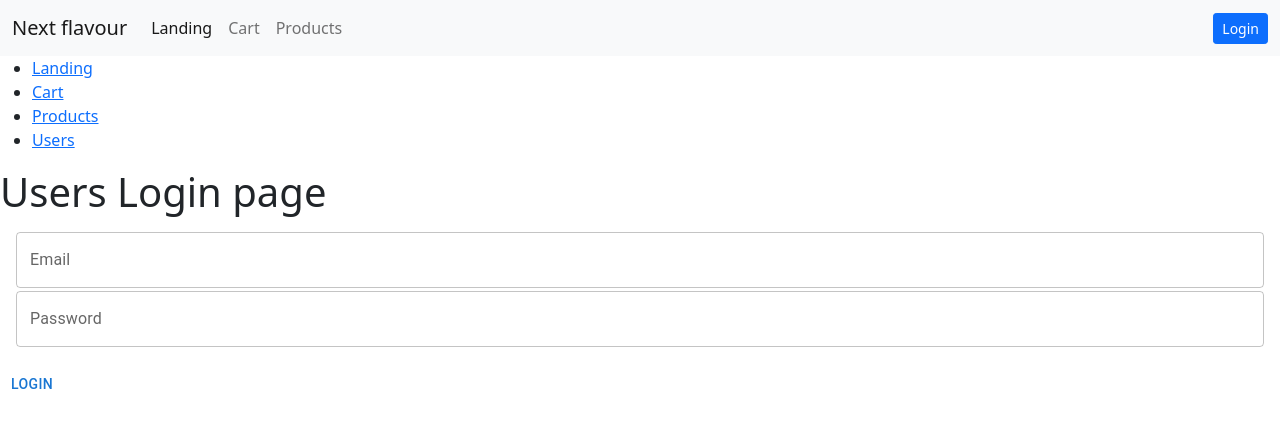
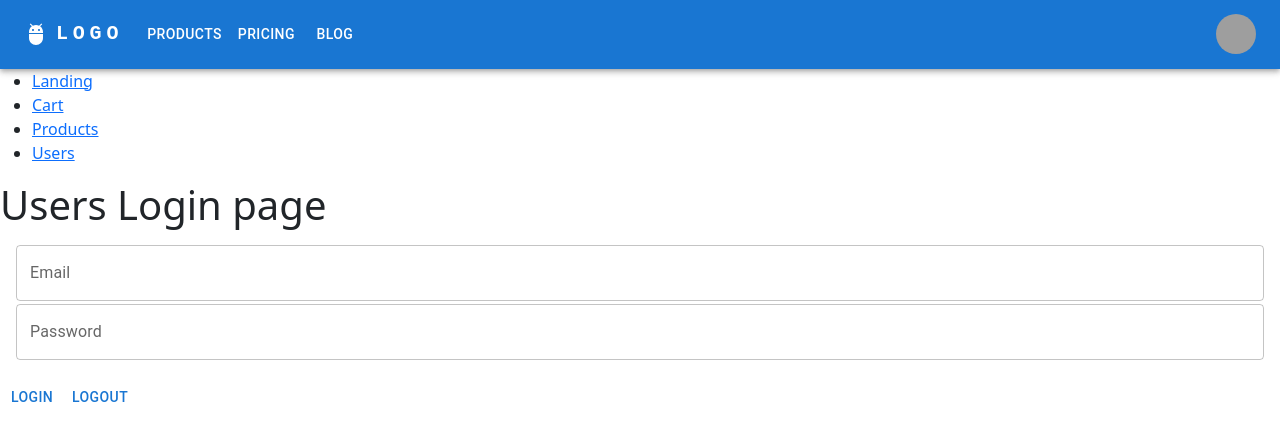
Before and after one commit to henryheyhey92/next-flavour, a React (Create React App) app: page /users in a window 1280 px wide. Shown: the top 440 px of the page. Built offline with nearby package versions, Linux system fonts and the light colour scheme; grey boxes are pictures that could not be loaded.

Commit message:
add login with master detail context

```diff
--- a/package.json
+++ b/package.json
@@ -5,6 +5,7 @@
   "dependencies": {
     "@emotion/react": "^11.9.0",
     "@emotion/styled": "^11.8.1",
+    "@mui/icons-material": "^5.6.2",
     "@mui/material": "^5.7.0",
     "@mui/styled-engine-sc": "^5.7.0",
     "@testing-library/jest-dom": "^5.16.4",
@@ -16,6 +17,7 @@
     "react-dom": "^18.1.0",
     "react-router-dom": "^6.3.0",
     "react-scripts": "5.0.1",
+    "stripe": "^9.0.0",
     "styled-components": "^5.3.5",
     "web-vitals": "^2.1.4"
   },
--- a/src/App.js
+++ b/src/App.js
@@ -4,43 +4,17 @@
 import Products from './pages/products/Products'
 import Users from './pages/users/Users';
 import Profile from './pages/users/Profile';
+import Navbar from './Navbar';
 import 'bootstrap/dist/css/bootstrap.min.css'
+import UsersProvider from "./contexts/UsersProvider";
+import React from "react";
 
 
 
 function App() {
   return (
     <Router>
-      <nav class="navbar navbar-expand-lg navbar-light bg-light">
-        <div class="container-fluid">
-          <a class="navbar-brand" href="/">Next flavour</a>
-          <button class="navbar-toggler" type="button" data-bs-toggle="collapse" data-bs-target="#navbarNav" aria-controls="navbarNav" aria-expanded="false" aria-label="Toggle navigation">
-            <span class="navbar-toggler-icon"></span>
-          </button>
-          <div class="collapse navbar-collapse" id="navbarNav">
-            <ul class="navbar-nav">
-              <li class="nav-item">
-                <a class="nav-link active" aria-current="page" href="/">Landing</a>
-              </li>
-              <li class="nav-item">
-                <a class="nav-link" href="/cart">Cart</a>
-              </li>
-              <li class="nav-item">
-                <a class="nav-link" href="/products">Products</a>
-              </li>
-            </ul>
-          </div>
-          <div>
-            {/* <a href="/cart" class="ml-3 btn btn-primary btn-sm">Cart</a> */}
-
-            {/* <a href="/logout" class="ml-3 btn btn-primary btn-sm">Logout</a> */}
-
-            <a href="/" class="ml-3 btn btn-primary btn-sm">Login</a>
-
-
-          </div>
-        </div>
-      </nav>
+      <Navbar />
       <nav>
         <ul>
           <li>
@@ -58,22 +32,19 @@
 
         </ul>
       </nav>
+      <UsersProvider>
         <Routes>
           {/* Landing route */}
           <Route path="/" element={<Landing />} />
-
+          {/* Users route */}
+          <Route path="/users" element={<Users />} />
           {/* Cart route */}
           <Route path="/cart" element={<Cart />} />
-
-
           {/* Contact Us route */}
           <Route path="/products" element={<Products />} />
-
-        {/* Users route */}
-        <Route path="/users" element={<Users />} />
-
-        <Route path="/Profile" element={<Profile/>} />
+          <Route path="/Profile" element={<Profile />} />
         </Routes>
+      </UsersProvider>
     </Router>
   );
 }
--- /dev/null
+++ b/src/Navbar.js
@@ -0,0 +1,162 @@
+import * as React from 'react';
+import AppBar from '@mui/material/AppBar';
+import Box from '@mui/material/Box';
+import Toolbar from '@mui/material/Toolbar';
+import IconButton from '@mui/material/IconButton';
+import Typography from '@mui/material/Typography';
+import Menu from '@mui/material/Menu';
+import MenuIcon from '@mui/icons-material/Menu';
+import Container from '@mui/material/Container';
+import Avatar from '@mui/material/Avatar';
+import Button from '@mui/material/Button';
+import Tooltip from '@mui/material/Tooltip';
+import MenuItem from '@mui/material/MenuItem';
+import AdbIcon from '@mui/icons-material/Adb';
+
+const pages = ['Products', 'Pricing', 'Blog'];
+const settings = ['Profile', 'Account', 'Dashboard', 'Logout'];
+
+const ResponsiveAppBar = () => {
+  const [anchorElNav, setAnchorElNav] = React.useState(null);
+  const [anchorElUser, setAnchorElUser] = React.useState(null);
+
+  const handleOpenNavMenu = (event) => {
+    setAnchorElNav(event.currentTarget);
+  };
+  const handleOpenUserMenu = (event) => {
+    setAnchorElUser(event.currentTarget);
+  };
+
+  const handleCloseNavMenu = () => {
+    setAnchorElNav(null);
+  };
+
+  const handleCloseUserMenu = () => {
+    setAnchorElUser(null);
+  };
+
+  return (
+    <AppBar position="static">
+      <Container maxWidth="xl">
+        <Toolbar disableGutters>
+          <AdbIcon sx={{ display: { xs: 'none', md: 'flex' }, mr: 1 }} />
+          <Typography
+            variant="h6"
+            noWrap
+            component="a"
+            href="/"
+            sx={{
+              mr: 2,
+              display: { xs: 'none', md: 'flex' },
+              fontFamily: 'monospace',
+              fontWeight: 700,
+              letterSpacing: '.3rem',
+              color: 'inherit',
+              textDecoration: 'none',
+            }}
+          >
+            LOGO
+          </Typography>
+
+          <Box sx={{ flexGrow: 1, display: { xs: 'flex', md: 'none' } }}>
+            <IconButton
+              size="large"
+              aria-label="account of current user"
+              aria-controls="menu-appbar"
+              aria-haspopup="true"
+              onClick={handleOpenNavMenu}
+              color="inherit"
+            >
+              <MenuIcon />
+            </IconButton>
+            <Menu
+              id="menu-appbar"
+              anchorEl={anchorElNav}
+              anchorOrigin={{
+                vertical: 'bottom',
+                horizontal: 'left',
+              }}
+              keepMounted
+              transformOrigin={{
+                vertical: 'top',
+                horizontal: 'left',
+              }}
+              open={Boolean(anchorElNav)}
+              onClose={handleCloseNavMenu}
+              sx={{
+                display: { xs: 'block', md: 'none' },
+              }}
+            >
+              {pages.map((page) => (
+                <MenuItem key={page} onClick={handleCloseNavMenu}>
+                  <Typography textAlign="center">{page}</Typography>
+                </MenuItem>
+              ))}
+            </Menu>
+          </Box>
+          <AdbIcon sx={{ display: { xs: 'flex', md: 'none' }, mr: 1 }} />
+          <Typography
+            variant="h5"
+            noWrap
+            component="a"
+            href=""
+            sx={{
+              mr: 2,
+              display: { xs: 'flex', md: 'none' },
+              flexGrow: 1,
+              fontFamily: 'monospace',
+              fontWeight: 700,
+              letterSpacing: '.3rem',
+              color: 'inherit',
+              textDecoration: 'none',
+            }}
+          >
+            LOGO
+          </Typography>
+          <Box sx={{ flexGrow: 1, display: { xs: 'none', md: 'flex' } }}>
+            {pages.map((page) => (
+              <Button
+                key={page}
+                onClick={handleCloseNavMenu}
+                sx={{ my: 2, color: 'white', display: 'block' }}
+              >
+                {page}
+              </Button>
+            ))}
+          </Box>
+
+          <Box sx={{ flexGrow: 0 }}>
+            <Tooltip title="Open settings">
+              <IconButton onClick={handleOpenUserMenu} sx={{ p: 0 }}>
+                <Avatar alt="Remy Sharp" src="/static/images/avatar/2.jpg" />
+              </IconButton>
+            </Tooltip>
+            <Menu
+              sx={{ mt: '45px' }}
+              id="menu-appbar"
+              anchorEl={anchorElUser}
+              anchorOrigin={{
+                vertical: 'top',
+                horizontal: 'right',
+              }}
+              keepMounted
+              transformOrigin={{
+                vertical: 'top',
+                horizontal: 'right',
+              }}
+              open={Boolean(anchorElUser)}
+              onClose={handleCloseUserMenu}
+            >
+              {settings.map((setting) => (
+                <MenuItem key={setting} onClick={handleCloseUserMenu}>
+                  <Typography textAlign="center">{setting}</Typography>
+                </MenuItem>
+              ))}
+            </Menu>
+          </Box>
+        </Toolbar>
+      </Container>
+    </AppBar>
+  );
+};
+export default ResponsiveAppBar;
--- /dev/null
+++ b/src/contexts/UsersContext.js
@@ -0,0 +1,4 @@
+import React from 'react';
+
+const UsersContext = React.createContext({});
+export default UsersContext;
--- /dev/null
+++ b/src/contexts/UsersProvider.js
@@ -0,0 +1,75 @@
+import React, { useState } from 'react'
+import UsersContext from './UsersContext'
+import axios from 'axios';
+
+const BASE_URL = "https://3001-henryheyhey-espressoexp-1blfs1n110r.ws-us44.gitpod.io/"
+
+export default function UsersProvider(props) {
+
+    const [userProfile, setUserProfile] = useState({});
+    const [logIn, setLogIn] = useState(false);
+
+    const context = {
+        login: async (email, password) => {
+            console.log("it works");
+            let response = await axios.post(BASE_URL + "api/users/login", {
+                "email": email,
+                "password": password
+            })
+            if (response.data) {
+                localStorage.setItem('accessToken', response.data.accessToken);
+                localStorage.setItem('refreshToken', response.data.refreshToken);
+                setLogIn(true);
+                console.log("response data")
+                console.log(response.data)
+                return true;
+            } else {
+                setLogIn(false);
+                return false;
+            }
+
+
+        },
+
+        profile: async () => {
+            let response = await axios.get(BASE_URL + "api/users/profile", {
+                headers: {
+                    'Authorization': "Bearer" + " " + localStorage.getItem("accessToken")
+                }
+            })
+            if (response.data) {
+                setUserProfile(response.data);
+                return true;
+            } else {
+                setUserProfile({})
+                return false;
+            }
+
+        },
+
+        logout: async () => {
+            let data = {
+                'refreshToken': localStorage.getItem('refreshToken')
+            }
+            console.log(data);
+            if (data) {
+                let response = await axios.post(BASE_URL + "api/users/logout", data)
+                if (response.data) {
+                    setLogIn(false);
+                    setUserProfile({});
+                    localStorage.clear()
+                    return true; //logout success
+                }
+            }else{
+                return false; //no refresh token
+            }
+
+        }
+
+    }
+
+    return <UsersContext.Provider value={context}>
+        {props.children}
+    </UsersContext.Provider>
+
+}
--- a/src/pages/products/Products.js
+++ b/src/pages/products/Products.js
@@ -1,9 +1,34 @@
-import React from 'react'
+import React, { useEffect, useState } from 'react'
+import Grid from '@mui/material/Grid';
+import Card from '@mui/material/Card';
+import CardActions from '@mui/material/CardActions';
+import CardContent from '@mui/material/CardContent';
+import CardMedia from '@mui/material/CardMedia';
+import Button from '@mui/material/Button';
+import Typography from '@mui/material/Typography';
+import axios from 'axios'
+
+const BASE_URL = "https://3001-henryheyhey-espressoexp-1blfs1n110r.ws-us44.gitpod.io/"
 
 export default function Products() {
+
+    //state
+    const [product, setProduct] = useState([]);
+
+    //componment didmout
+    useEffect(() => {
+        async function fetchData() {
+            let response = await axios.get(BASE_URL + 'api/products');
+            setProduct(response.data);
+        }
+        fetchData();
+
+    }, [])
+
+
     return (
         <React.Fragment>
-            <h1>About Product</h1>
+            <h1>Product details</h1>
         </React.Fragment>
 
     )
--- a/src/pages/users/Users.js
+++ b/src/pages/users/Users.js
@@ -1,23 +1,25 @@
-import React, { useEffect, useState } from 'react'
-import axios from 'axios';
+import React, { useEffect, useState, useContext } from 'react'
 import Box from '@mui/material/Box';
 import Button from '@mui/material/Button';
 import TextField from '@mui/material/TextField';
 import { useNavigate } from 'react-router-dom';
+import UsersContext from '../../contexts/UsersContext';
 
 
 const BASE_URL = "https://3001-henryheyhey-espressoexp-1blfs1n110r.ws-us44.gitpod.io/"
 
-let accessToken = null;
-let refreshToken = null;
+export default function Users(props) {
+    const navigate = new useNavigate();
+    let context = useContext(UsersContext);
 
-export default function Users() {
-    const navigate = new useNavigate;
+    let temp = {}
     const [userInfo, setUser] = useState({
         email: "",
         password: ""
     })
-    const [response, setResponse] = useState(null);
+
+    const [logIn, setLogin] = useState(false);
+
 
     const onUpdateFormField = (e) => setUser({
         ...userInfo,
@@ -25,19 +27,22 @@
     })
 
 
-    // useEffect(() => { }, [response])
 
     const login = async () => {
-        console.log("works")
-        let data = {
-            "email": userInfo.email,
-            "password": userInfo.password
+        let result = await context.login(userInfo.email, userInfo.password);
+        console.log(result);
+        setLogin(true);
+        if(result){
+            navigate('/Profile')
         }
-        let response = await axios.post(BASE_URL + "api/users/login", data);
-        accessToken = response.data.accessToken;
-        refreshToken = response.data.refreshToken;
-        navigate("/Profile");  //it will navigate to the profile page
-        // setResponse(result);
+    }
+
+
+
+    const logout = async () => {
+        let result = await context.logout()
+        console.log(result);
+        setLogin(false);
     }
 
 
@@ -75,9 +80,7 @@
                 />
             </Box>
             <Button onClick={login}>login</Button>
-            {/* <Routes>
-                <Route path="/Profile" element={<Profile />} />
-            </Routes> */}
+            <Button onClick={logout}>logout</Button>
         </React.Fragment>
 
     )
```
Also changed, not shown: 2 other files (tests, documents, lock files or other folders). Lines whose indentation alone changed are shown as unchanged.
